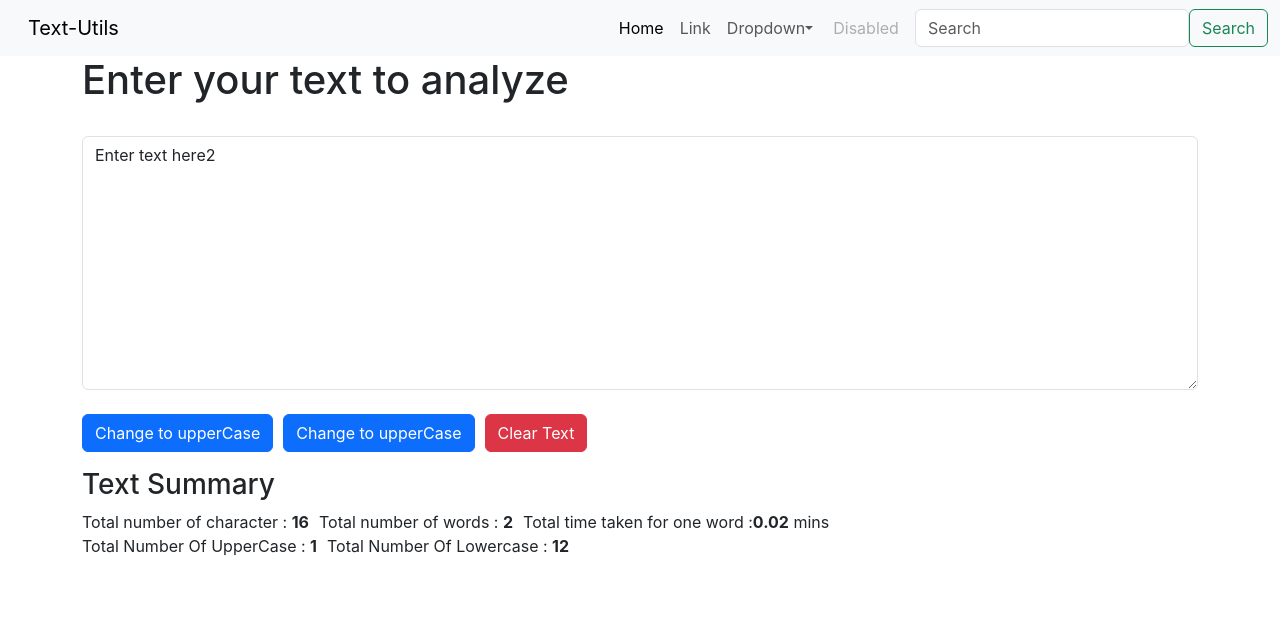
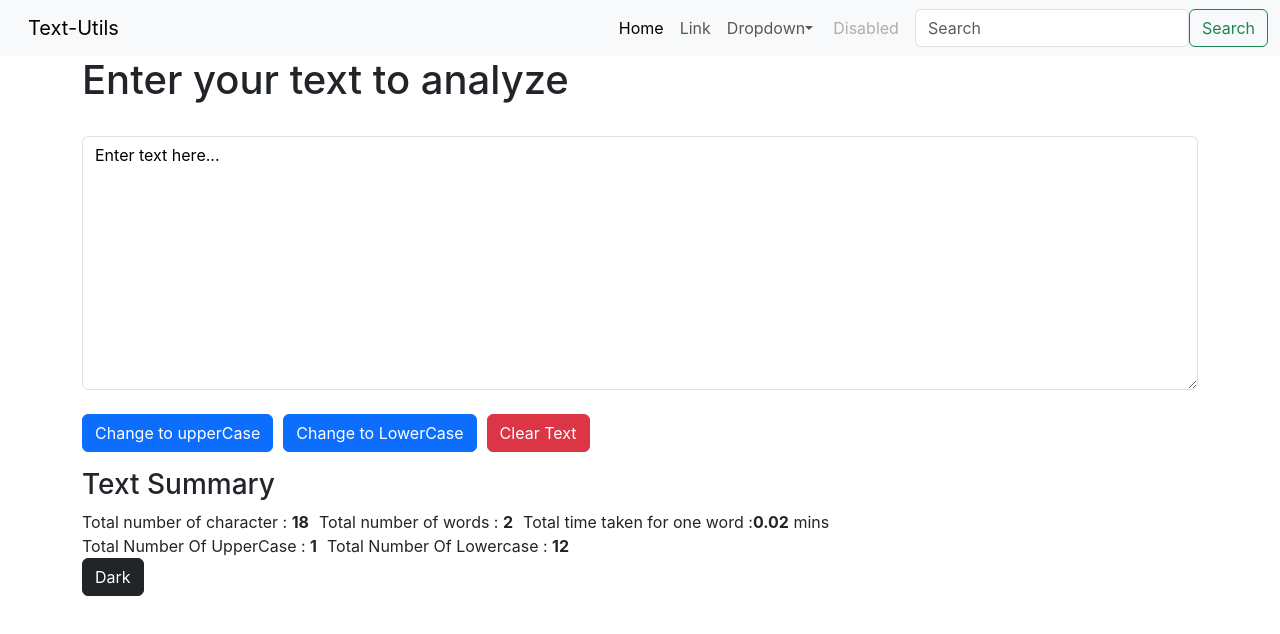
Before and after one commit to Hemanthnb/ReactTutorial, a React (Create React App) app: page / in a window 1280 px wide. Shown: the top 634 px of the page. Built offline with nearby package versions, Linux system fonts and the light colour scheme.

Commit message:
Implemented DarkMode and LightMode feature

```diff
--- a/src/App.js
+++ b/src/App.js
@@ -1,20 +1,21 @@
 import './App.css';
 import NavBar from './Components/NavBar';
 import Form from './Components/Forms';
-import TempFile from './Components/TempFile';
+// import TempFile from './Components/TempFile';
+import { useState } from 'react';
 
-const jsondata={
-  name:"Hemamth",
-  age:22
-}
+// const jsondata={
+//   name:"Hemamth",
+//   age:22
+// }
 
-function NavBarRC() {
-  return (<>
-    <NavBar NavBarTitle="Text-Utils" link="https://www.google.com/"/>
-    <textForm name="Hemanth"/>
-    </>
-  );
-}
+// function NavBarRC() {
+//   return (<>
+//     <NavBar NavBarTitle="Text-Utils" link="https://www.google.com/"/>
+//     {/* <textForm name="Hemanth"/>/ */}
+//     </>
+//   );
+// }
 
 // export function App1(){
 //   return (<Table slno={1} fname="Hemanth" lname="N B" DOB="06-03-2001"/>);
@@ -22,20 +23,52 @@ function NavBarRC() {
 
 
 export function TextAreaRC() {
-  return (
+
+  const [darkmode,setdarkmode]=useState(false)
+
+  const SetdarkMode=(event)=>{
+    let str=event.target.innerText;
+    if(str==='Dark'){
+      const body=document.body;
+      body.style.backgroundColor='black'
+      body.style.color='white'
+
+      setdarkmode(true)
+
+      event.target.innerText='Light'
+      event.target.className = 'btn btn-light'
+    }
+    else if(str==='Light'){
+      const body=document.body;
+      body.style.backgroundColor='white'
+      body.style.color='black'
+
+      setdarkmode(false)
+
+      event.target.innerText='Dark'
+      event.target.className = 'btn btn-dark'
+    }
+  }
+
+
+
+  return (<>
+    <NavBar NavBarTitle="Text-Utils" link="https://www.google.com/" darkmode={darkmode}/>
     <div className="container">
-    <Form textAreaTitle="Enter your text to analyze" />
+    <Form textAreaTitle="Enter your text to analyze"  darkmode={darkmode}/>
+    <button type="button" className="btn btn-dark" onClick={SetdarkMode}>Dark</button>
     </div>
+    </>
   )
 }
 
 
-export function JsonFileRC() {
-  return (
-    <TempFile jsondata={jsondata}/>
-  )
-}
+// export function JsonFileRC() {
+//   return (
+//     <TempFile jsondata={jsondata}/>
+//   )
+// }
 
 
 
-export default NavBarRC;
+// export default NavBarRC;
--- a/src/Components/Forms.js
+++ b/src/Components/Forms.js
@@ -2,8 +2,25 @@ import React,{useState} from "react"
 
 let upperCount=0,lowerCount=0
 export default function Form(props){
+    let obj={
+        color:"black",
+        backgroundColor:"white"
+    }
 
-    const[text,setText]=useState("Enter text here2")
+    if(props.darkmode){
+        obj={
+            color:"white",
+            backgroundColor:"black"
+        }
+    }
+    else if(!props.darkmode){
+        obj={
+            color:"black",
+        backgroundColor:"white"
+        }
+    }
+
+    const[text,setText]=useState("Enter text here...")
 
     const setCounts=()=>{
         TotalUpperCase()
@@ -58,11 +75,11 @@ export default function Form(props){
     <div className="mb-3">
     <h1>{props.textAreaTitle}</h1>
   <label htmlFor="myBox" className="form-label"></label>
-  <textarea className="form-control" id="myBox" rows="10" cols={"10"} value={text} onChange={onChangingValue}></textarea>
+  <textarea className="form-control" id="myBox" rows="10" cols={"10"} value={text} onChange={onChangingValue} style={obj}></textarea>
   <br/>
   <button type="button" className="btn btn-primary" onClick={changeToUpper}>Change to upperCase</button>
   <button type="button" className="btn btn-primary" style={{marginLeft:"10px"}} onClick={changeToLower}>
-  Change to upperCase
+  Change to LowerCase
 </button>
 <button type="button" className="btn btn-danger" style={{marginLeft:"10px"}} onClick={clearTextArea}>
   Clear Text
--- a/src/Components/NavBar.js
+++ b/src/Components/NavBar.js
@@ -2,8 +2,34 @@ import React from 'react'
 import PropTypes from 'prop-types';
 
 export default function NavBar(props) {
+  // const [navbarClass, setNavbarClass] = useState('navbar navbar-expand-lg navbar-dark bg-dark');
+const dark='navbar navbar-expand-lg navbar-dark bg-dark'
+const light='navbar navbar-expand-lg navbar-light bg-light'
+  // if(props.darkmode){
+  //   setNavbarClass('navbar navbar-expand-lg navbar-light bg-light')
+  // }
+  // if(props.lightmode){
+
+  //   // const navbar = document.querySelector('.navbar');
+    // setNavbarClass('navbar navbar-expand-lg navbar-light bg-light')
+    // if (navbar) {
+    //   // const classNames = Array.from(navbar.classList);
+    //   // console.log(classNames);
+
+    // setNavbarClass((prevClass) => {
+      // Toggle between different class names based on the current class
+    //   return prevClass === 'navbar navbar-expand-lg navbar-light bg-light'
+    //     ? 'navbar navbar-expand-lg navbar-dark bg-dark'
+    //     : 'navbar navbar-expand-lg navbar-light bg-light';
+    // });
+
+    // }
+    // navbar.className="navbar navbar-expand-lg navbar-light bg-light"
+// }
+
+
   return (
-    <nav className="navbar navbar-expand-lg bg-body-tertiary">
+    <nav className={props.darkmode?dark:light}>
   <div className="container-fluid">
     <a className="navbar-brand" href="/">{props.NavBarTitle}</a>
     <button className="navbar-toggler" type="button" data-bs-toggle="collapse" data-bs-target="#navbarSupportedContent" aria-controls="navbarSupportedContent" aria-expanded="false" aria-label="Toggle navigation">
--- a/src/index.js
+++ b/src/index.js
@@ -2,12 +2,13 @@ import React from 'react';
 import ReactDOM from 'react-dom/client';
 import './index.css';
 import reportWebVitals from './reportWebVitals';
-import NavBarRC,{TextAreaRC,JsonFileRC} from './App';
+// import NavBarRC,{TextAreaRC,JsonFileRC} from './App';
+import { TextAreaRC } from './App';
 
 const root = ReactDOM.createRoot(document.getElementById('root'));
 root.render(
   <React.StrictMode>
-    <NavBarRC/>
+    {/* <NavBarRC/> */}
     <TextAreaRC/>
     {/* <JsonFileRC/> */}
   </React.StrictMode>
```
